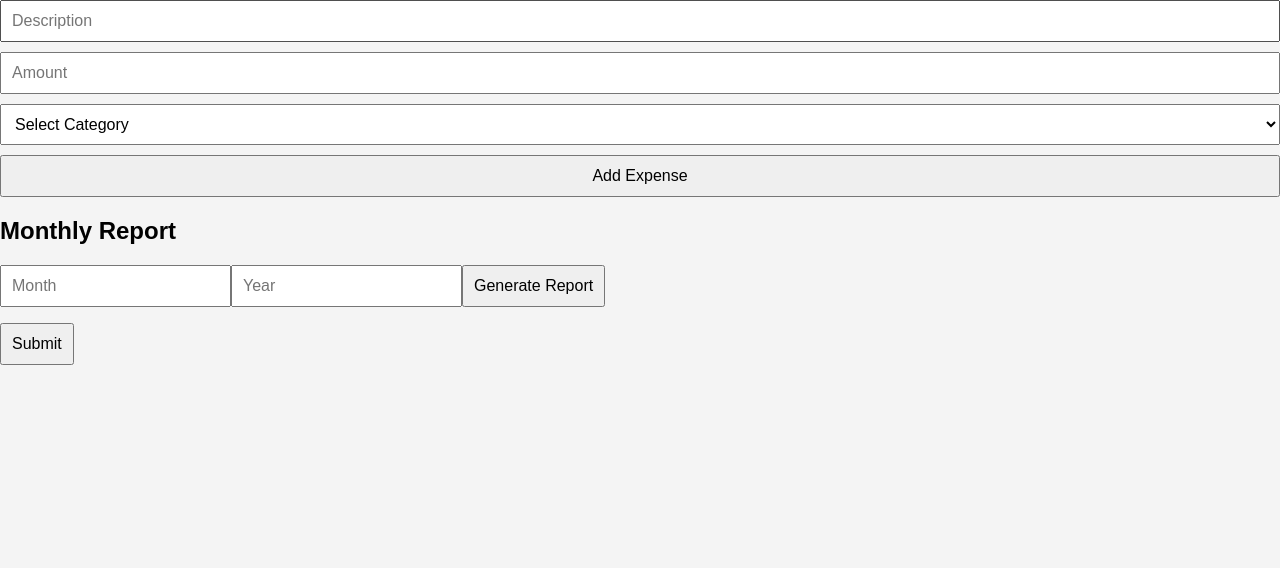
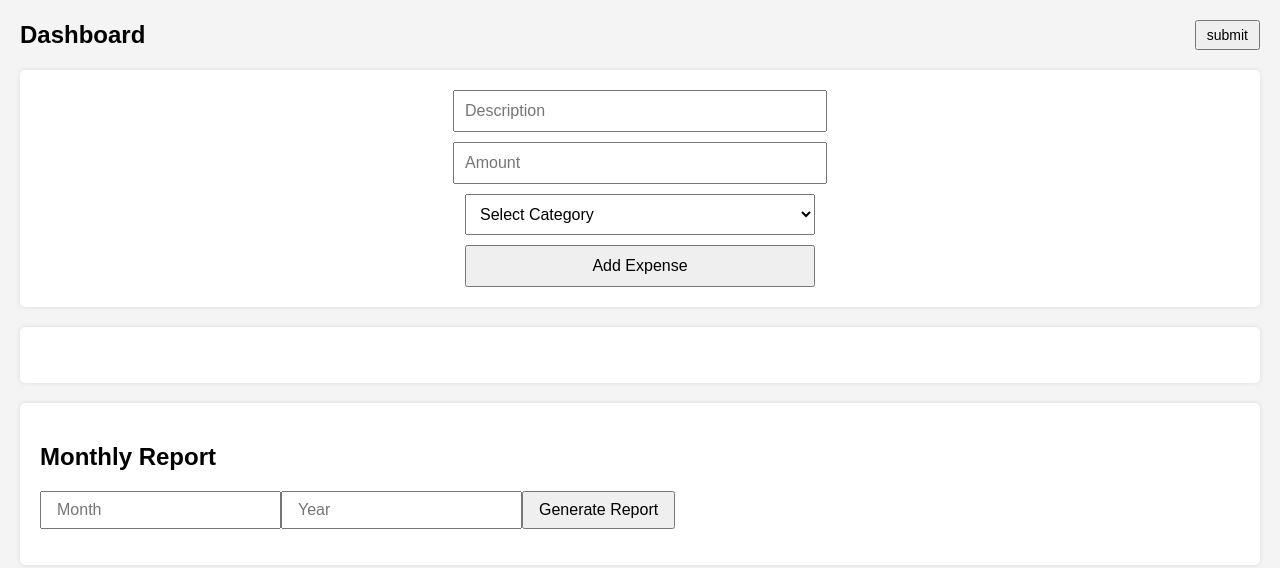
Before and after one commit to KOTAPHANITEJA/spendsmart, a React (Create React App) app in the folder client/: page /dashboard in a window 1280 px wide. Shown: the top 568 px of the page. Built offline with nearby package versions, Linux system fonts and the light colour scheme.

Commit message:
Second Commit

```diff
--- a/client/src/App.css
+++ b/client/src/App.css
@@ -23,11 +23,15 @@ form {
   display: flex;
   flex-direction: column;
   gap: 10px;
+  align-items: center; /* Center the form elements */
+  max-width: 350px; /* Adjust the width of the form */
+  margin: 0 auto; /* Center the form on the page */
 }
 
 input, select, button {
   padding: 10px;
   font-size: 16px;
+  width: 100%; /* Make the input, select, and button elements take the full width of the form */
 }
 
 ul {
@@ -55,6 +59,24 @@ button {
   width: 100px; /* Adjust the width to make the button smaller */
 }
 
+.medium-button {
+  padding: 8px 15px;
+  font-size: 16px;
+  width: auto; /* Adjust the width to make the button medium-sized */
+}
+
+.medium-input {
+  padding: 8px 15px;
+  font-size: 16px;
+  width: auto; /* Adjust the width to make the input medium-sized */
+}
+
+.dashboard-button {
+  padding: 5px 10px;
+  font-size: 14px;
+  width: auto; /* Adjust the width to make the button smaller */
+}
+
 table {
   width: 100%;
   border-collapse: collapse;
@@ -70,3 +92,47 @@ th, td {
 th {
   background-color: #f2f2f2;
 }
+
+.dashboard-container {
+  padding: 20px;
+}
+
+.dashboard-header {
+  display: flex;
+  justify-content: space-between;
+  align-items: center;
+  margin-bottom: 20px;
+}
+
+.dashboard-header h2 {
+  margin: 0;
+}
+
+.dashboard-content {
+  display: flex;
+  flex-direction: column;
+  gap: 20px;
+}
+
+.dashboard-content > div {
+  background-color: white;
+  padding: 20px;
+  border-radius: 5px;
+  box-shadow: 0 0 5px rgba(0, 0, 0, 0.1);
+}
+
+.expense-list {
+  padding: 0;
+  list-style-type: none;
+}
+
+.expense-item {
+  font-size: 18px; /* Adjust the font size to make it bigger */
+  display: flex;
+  justify-content: space-between;
+  background-color: white;
+  padding: 10px;
+  margin: 5px 0;
+  border-radius: 5px;
+  box-shadow: 0 0 5px rgba(0, 0, 0, 0.1);
+}
--- a/client/src/components/ExpenseList.js
+++ b/client/src/components/ExpenseList.js
@@ -5,12 +5,12 @@ const ExpenseList = () => {
   const { expenses, editExpense, deleteExpense } = useContext(ExpenseContext);
 
   return (
-    <ul>
+    <ul className="expense-list">
       {expenses.map((expense, index) => (
-        <li key={index}>
+        <li key={index} className="expense-item">
           {expense.description}: ${expense.amount} - {expense.category}
-          <button onClick={() => editExpense(index)}>Edit</button>
-          <button onClick={() => deleteExpense(index)}>Delete</button>
+          <button onClick={() => editExpense(index)} className="medium-button">Edit</button>
+          <button onClick={() => deleteExpense(index)} className="medium-button">Delete</button>
         </li>
       ))}
     </ul>
--- a/client/src/components/MonthlyReport.js
+++ b/client/src/components/MonthlyReport.js
@@ -27,6 +27,7 @@ const MonthlyReport = () => {
         value={month}
         onChange={(e) => setMonth(e.target.value)}
         required
+        className="medium-input"
       />
       <input
         type="number"
@@ -34,8 +35,9 @@ const MonthlyReport = () => {
         value={year}
         onChange={(e) => setYear(e.target.value)}
         required
+        className="medium-input"
       />
-      <button onClick={generateReport}>Generate Report</button>
+      <button onClick={generateReport} className="medium-button">Generate Report</button>
       <ul>
         {filteredExpenses.map((expense, index) => (
           <li key={index}>
--- a/client/src/pages/Dashboard.js
+++ b/client/src/pages/Dashboard.js
@@ -12,11 +12,22 @@ const Dashboard = () => {
   };
 
   return (
-    <div>
-      <ExpenseForm />
-      <ExpenseList />
-      <MonthlyReport />
-      <button onClick={handleSubmit}>Submit</button>
+    <div className="dashboard-container">
+      <div className="dashboard-header">
+        <h2>Dashboard</h2>
+        <button onClick={handleSubmit} className="dashboard-button">submit</button>
+      </div>
+      <div className="dashboard-content">
+        <div>
+          <ExpenseForm />
+        </div>
+        <div>
+          <ExpenseList />
+        </div>
+        <div>
+          <MonthlyReport />
+        </div>
+      </div>
     </div>
   );
 };
```
